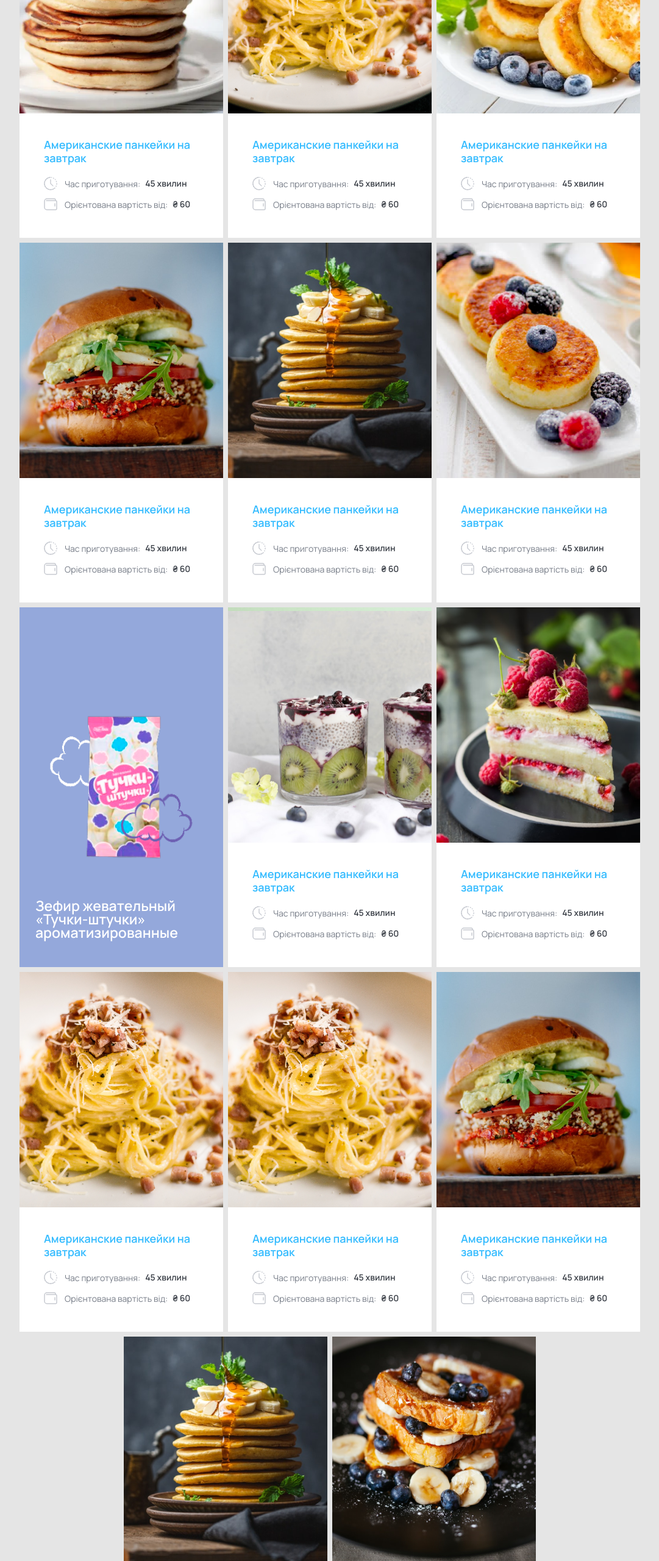
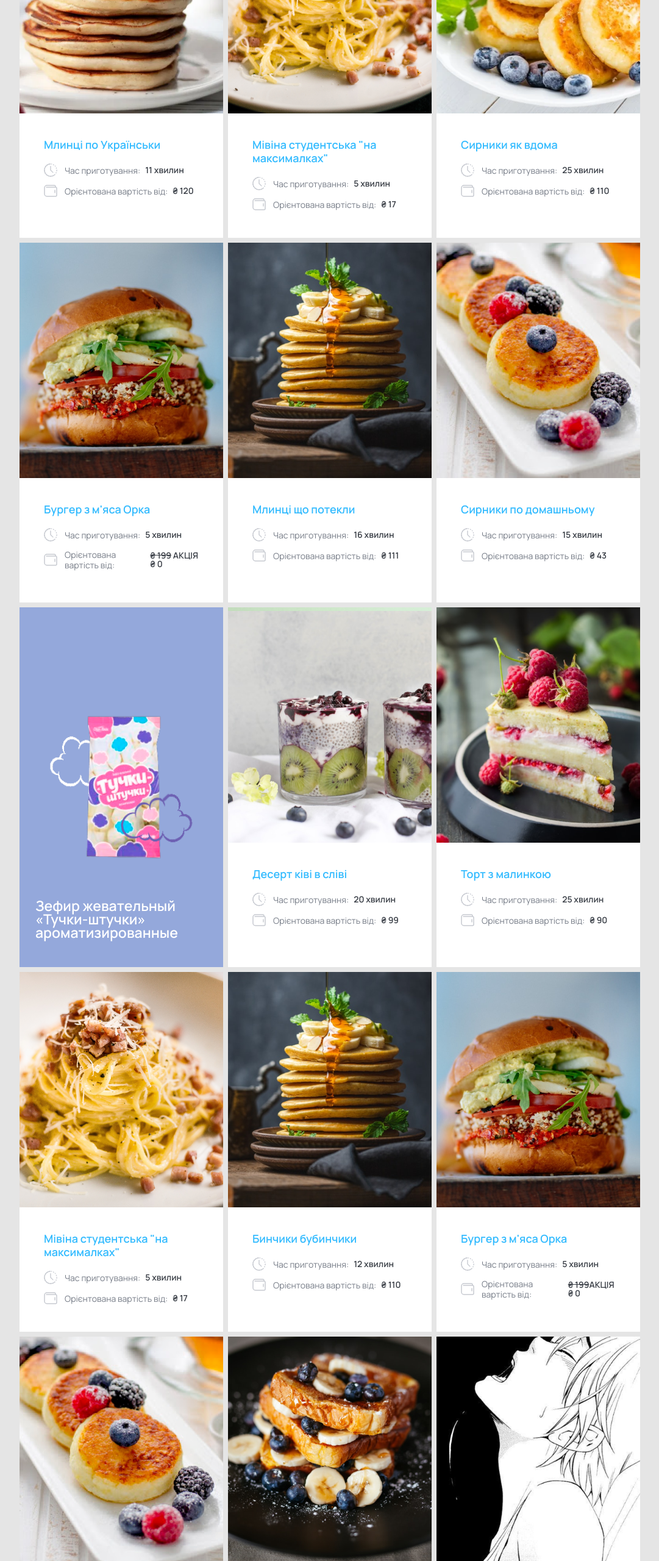
Before and after one commit to sanyaswb/homework_04_flex, a plain HTML site: page index.html in a window 1280 px wide. Shown: the part 240-2800 px from the top of the page at 61% size, without its empty margins (99-1180 px from the left). Drawn offline with Linux system fonts and the light colour scheme.

Commit message:
new file suchka_1, new item

```diff
--- a/index.html
+++ b/index.html
@@ -15,16 +15,16 @@
 				<img class="item__img-big" src="./images/img_1.png" alt="food">
 			</div>
 			<div class="item__content">
-				<div class="item__title">Американские панкейки на завтрак</div>
+				<div class="item__title">Млинці по Українськи</div>
 				<div class="item__time">
 					<img src="./images/time.svg" alt="time">
 					<span class="item__description">Час приготування:</span>
-					<span class="item_bolt">45 хвилин</span>
+					<span class="item_bolt">11 хвилин</span>
 				</div>
 				<div class="item__cost">
 					<img src="./images/wallet.svg" alt="wallet">
 					<span class="item__description">Орієнтована вартість від:</span>
-					<span class="item_bolt">₴ 60</span>
+					<span class="item_bolt">₴ 120</span>
 				</div>
 			</div>
 		</div>
@@ -34,16 +34,16 @@
 				<img src="./images/img_2.png" alt="food">
 			</div>
 			<div class="item__content">
-				<div class="item__title">Американские панкейки на завтрак</div>
+				<div class="item__title">Мівіна студентська "на максималках"</div>
 				<div class="item__time">
 					<img src="./images/time.svg" alt="time">
 					<span class="item__description">Час приготування:</span>
-					<span class="item_bolt">45 хвилин</span>
+					<span class="item_bolt">5 хвилин</span>
 				</div>
 				<div class="item__cost">
 					<img src="./images/wallet.svg" alt="wallet">
 					<span class="item__description">Орієнтована вартість від:</span>
-					<span class="item_bolt">₴ 60</span>
+					<span class="item_bolt">₴ 17</span>
 				</div>
 			</div>
 		</div>
@@ -53,16 +53,16 @@
 				<img src="./images/img_3.png" alt="food">
 			</div>
 			<div class="item__content">
-				<div class="item__title">Американские панкейки на завтрак</div>
+				<div class="item__title">Сирники як вдома</div>
 				<div class="item__time">
 					<img src="./images/time.svg" alt="time">
 					<span class="item__description">Час приготування:</span>
-					<span class="item_bolt">45 хвилин</span>
+					<span class="item_bolt">25 хвилин</span>
 				</div>
 				<div class="item__cost">
 					<img src="./images/wallet.svg" alt="wallet">
 					<span class="item__description">Орієнтована вартість від:</span>
-					<span class="item_bolt">₴ 60</span>
+					<span class="item_bolt">₴ 110</span>
 				</div>
 			</div>
 		</div>
@@ -72,16 +72,16 @@
 				<img src="./images/img_4.png" alt="food">
 			</div>
 			<div class="item__content">
-				<div class="item__title">Американские панкейки на завтрак</div>
+				<div class="item__title">Бургер з м'яса Орка</div>
 				<div class="item__time">
 					<img src="./images/time.svg" alt="time">
 					<span class="item__description">Час приготування:</span>
-					<span class="item_bolt">45 хвилин</span>
+					<span class="item_bolt">5 хвилин</span>
 				</div>
 				<div class="item__cost">
 					<img src="./images/wallet.svg" alt="wallet">
 					<span class="item__description">Орієнтована вартість від:</span>
-					<span class="item_bolt">₴ 60</span>
+					<span class="item_bolt"><span class="item__text_decoration">₴ 199</span> АКЦІЯ ₴ 0</span>
 				</div>
 			</div>
 		</div>
@@ -91,16 +91,16 @@
 				<img src="./images/img_5.png" alt="food">
 			</div>
 			<div class="item__content">
-				<div class="item__title">Американские панкейки на завтрак</div>
+				<div class="item__title">Млинці що потекли</div>
 				<div class="item__time">
 					<img src="./images/time.svg" alt="time">
 					<span class="item__description">Час приготування:</span>
-					<span class="item_bolt">45 хвилин</span>
+					<span class="item_bolt">16 хвилин</span>
 				</div>
 				<div class="item__cost">
 					<img src="./images/wallet.svg" alt="wallet">
 					<span class="item__description">Орієнтована вартість від:</span>
-					<span class="item_bolt">₴ 60</span>
+					<span class="item_bolt">₴ 111</span>
 				</div>
 			</div>
 		</div>
@@ -110,16 +110,16 @@
 				<img src="./images/img_6.png" alt="food">
 			</div>
 			<div class="item__content">
-				<div class="item__title">Американские панкейки на завтрак</div>
+				<div class="item__title">Сирники по домашньому</div>
 				<div class="item__time">
 					<img src="./images/time.svg" alt="time">
 					<span class="item__description">Час приготування:</span>
-					<span class="item_bolt">45 хвилин</span>
+					<span class="item_bolt">15 хвилин</span>
 				</div>
 				<div class="item__cost">
 					<img src="./images/wallet.svg" alt="wallet">
 					<span class="item__description">Орієнтована вартість від:</span>
-					<span class="item_bolt">₴ 60</span>
+					<span class="item_bolt">₴ 43</span>
 				</div>
 			</div>
 		</div>
@@ -134,16 +134,16 @@
 				<img src="./images/img_8.png" alt="food">
 			</div>
 			<div class="item__content">
-				<div class="item__title">Американские панкейки на завтрак</div>
+				<div class="item__title">Десерт ківі в сліві</div>
 				<div class="item__time">
 					<img src="./images/time.svg" alt="time">
 					<span class="item__description">Час приготування:</span>
-					<span class="item_bolt">45 хвилин</span>
+					<span class="item_bolt">20 хвилин</span>
 				</div>
 				<div class="item__cost">
 					<img src="./images/wallet.svg" alt="wallet">
 					<span class="item__description">Орієнтована вартість від:</span>
-					<span class="item_bolt">₴ 60</span>
+					<span class="item_bolt">₴ 99</span>
 				</div>
 			</div>
 		</div>
@@ -153,16 +153,16 @@
 				<img src="./images/img_9.png" alt="food">
 			</div>
 			<div class="item__content">
-				<div class="item__title">Американские панкейки на завтрак</div>
+				<div class="item__title">Торт з малинкою</div>
 				<div class="item__time">
 					<img src="./images/time.svg" alt="time">
 					<span class="item__description">Час приготування:</span>
-					<span class="item_bolt">45 хвилин</span>
+					<span class="item_bolt">25 хвилин</span>
 				</div>
 				<div class="item__cost">
 					<img src="./images/wallet.svg" alt="wallet">
 					<span class="item__description">Орієнтована вартість від:</span>
-					<span class="item_bolt">₴ 60</span>
+					<span class="item_bolt">₴ 90</span>
 				</div>
 			</div>
 		</div>
@@ -172,35 +172,35 @@
 				<img class="item__img-big" src="./images/img_10.png" alt="food">
 			</div>
 			<div class="item__content">
-				<div class="item__title">Американские панкейки на завтрак</div>
+				<div class="item__title">Мівіна студентська "на максималках"</div>
 				<div class="item__time">
 					<img src="./images/time.svg" alt="time">
 					<span class="item__description">Час приготування:</span>
-					<span class="item_bolt">45 хвилин</span>
+					<span class="item_bolt">5 хвилин</span>
 				</div>
 				<div class="item__cost">
 					<img src="./images/wallet.svg" alt="wallet">
 					<span class="item__description">Орієнтована вартість від:</span>
-					<span class="item_bolt">₴ 60</span>
+					<span class="item_bolt">₴ 17</span>
 				</div>
 			</div>
 		</div>
 
 		<div class="item">
 			<div class="item__img">
-				<img src="./images/img_10.png" alt="food">
+				<img src="./images/img_5.png" alt="food">
 			</div>
 			<div class="item__content">
-				<div class="item__title">Американские панкейки на завтрак</div>
+				<div class="item__title">Бинчики бубинчики</div>
 				<div class="item__time">
 					<img src="./images/time.svg" alt="time">
 					<span class="item__description">Час приготування:</span>
-					<span class="item_bolt">45 хвилин</span>
+					<span class="item_bolt">12 хвилин</span>
 				</div>
 				<div class="item__cost">
 					<img src="./images/wallet.svg" alt="wallet">
 					<span class="item__description">Орієнтована вартість від:</span>
-					<span class="item_bolt">₴ 60</span>
+					<span class="item_bolt">₴ 110</span>
 				</div>
 			</div>
 		</div>
@@ -210,35 +210,35 @@
 				<img src="./images/img_4.png" alt="food">
 			</div>
 			<div class="item__content">
-				<div class="item__title">Американские панкейки на завтрак</div>
+				<div class="item__title">Бургер з м'яса Орка</div>
 				<div class="item__time">
 					<img src="./images/time.svg" alt="time">
 					<span class="item__description">Час приготування:</span>
-					<span class="item_bolt">45 хвилин</span>
+					<span class="item_bolt">5 хвилин</span>
 				</div>
 				<div class="item__cost">
 					<img src="./images/wallet.svg" alt="wallet">
 					<span class="item__description">Орієнтована вартість від:</span>
-					<span class="item_bolt">₴ 60</span>
+					<span class="item_bolt"><span class="item__text_decoration">₴ 199</span>АКЦІЯ ₴ 0</span>
 				</div>
 			</div>
 		</div>
 
 		<div class="item">
 			<div class="item__img">
-				<img src="./images/img_5.png" alt="food">
+				<img src="./images/img_6.png" alt="food">
 			</div>
 			<div class="item__content">
-				<div class="item__title">Американские панкейки на завтрак</div>
+				<div class="item__title">Сирники по домашньому</div>
 				<div class="item__time">
 					<img src="./images/time.svg" alt="time">
 					<span class="item__description">Час приготування:</span>
-					<span class="item_bolt">45 хвилин</span>
+					<span class="item_bolt">15 хвилин</span>
 				</div>
 				<div class="item__cost">
 					<img src="./images/wallet.svg" alt="wallet">
 					<span class="item__description">Орієнтована вартість від:</span>
-					<span class="item_bolt">₴ 60</span>
+					<span class="item_bolt">₴ 43</span>
 				</div>
 			</div>
 		</div>
@@ -248,17 +248,37 @@
 				<img src="./images/img_11.png" alt="food">
 			</div>
 			<div class="item__content">
-				<div class="item__title">Американские панкейки на завтрак</div>
+				<div class="item__title">Тости на десерт с чорницею</div>
 				<div class="item__time">
 					<img src="./images/time.svg" alt="time">
 					<span class="item__description">Час приготування:</span>
-					<span class="item_bolt">45 хвилин</span>
+					<span class="item_bolt">9 хвилин</span>
 				</div>
 				<div class="item__cost">
 					<img src="./images/wallet.svg" alt="wallet">
 					<span class="item__description">Орієнтована вартість від:</span>
-					<span class="item_bolt">₴ 60</span>
+					<span class="item_bolt">₴ 20</span>
 				</div>
+			</div>
+		</div>
+
+		<div class="item item_xxx">
+			<div class="item__img">
+				<img src="./images/suchka_1.jpg" alt="food">
+			</div>
+			<div class="item__content item__content_xxx">
+				<div class="item__title item__title_xxx">Задоволення на цілу ніч</div>
+				<div class="item__time">
+					<img src="./images/time.svg" alt="time">
+					<span class="item__description">Час:</span>
+					<span class="item_bolt">4 години</span>
+				</div>
+				<div class="item__cost">
+					<img src="./images/wallet.svg" alt="wallet">
+					<span class="item__description">Точна вартість:</span>
+					<span class="item_bolt">$ 150</span>
+				</div>
+				<button class="item__button">сміліше</button>
 			</div>
 		</div>
 
--- a/styles.css
+++ b/styles.css
@@ -27,6 +27,10 @@ body {
 	flex-direction: column;
 	height: 590px;
 	width: 334px;
+}
+
+.item_xxx {
+	background-color: pink;
 }
 
 .item_big {
@@ -65,6 +69,15 @@ body {
 	align-items: center;
 }
 
+.item__img:after {
+	content: "";
+	background-image: url("./images/bookmark.svg");
+	background-repeat: no-repeat;
+	background-size: cover;
+	width: 68px;
+	height: 30px;
+}
+
 .item__img > img {
 	width: 100%;
 	height: 386px;
@@ -76,10 +89,24 @@ body {
 	padding: 40px;
 }
 
+.item__content_xxx {
+	display: flex;
+	flex-direction: column;
+}
+
 .item__title {
 	font-family: 'Manrope', sans-serif;
 	font-weight: 600;
 	color:#33BBFF;
+	font-size: 18px;
+	line-height: 22px;
+	margin-bottom: 20px;
+}
+
+.item__title_xxx {
+	font-family: 'Manrope', sans-serif;
+	font-weight: 600;
+	color: deeppink;
 	font-size: 18px;
 	line-height: 22px;
 	margin-bottom: 20px;
@@ -113,6 +140,15 @@ body {
 	line-height: 14px;
 }
 
+.item__text_decoration {
+	font-family: 'Manrope', sans-serif;
+	font-weight: 600;
+	color: #393E46;
+	font-size: 14px;
+	line-height: 14px;
+	text-decoration: line-through;
+}
+
 .item__cost {
 	display: flex;
 	align-items: center;
@@ -134,6 +170,34 @@ body {
 .item__advertisin {
 	width: 233px;
 	margin-bottom: 84px;
+}
+
+.item__button {
+	display: flex;
+	margin: 0 auto;
+	margin-top: 20px;
+	align-items: center;
+	justify-content: center;
+	background-color: deeppink;
+  width: 50%;
+	height: 25px;
+	border: none;
+	border-radius: 6px;
+	transition:
+			background-color,
+			transform,
+			100ms ease-in-out;
+	-webkit-box-shadow: 0 0 6px 2px rgba(34, 60, 80, 0.5);
+	-moz-box-shadow: 0 0 6px 2px rgba(34, 60, 80, 0.5);
+	box-shadow: 0 0 6px 2px rgba(34, 60, 80, 0.5);
+}
+
+.item__button:hover {
+	background-color: pink;
+}
+
+.item__button:active {
+	transform: scale(0.9);
 }
 
 @media screen and (max-width: 1439px) {
```
Also changed, not shown: images/suchka_1.jpg (added).
